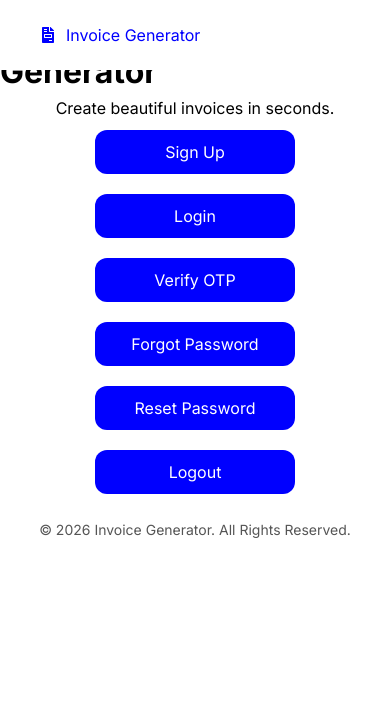
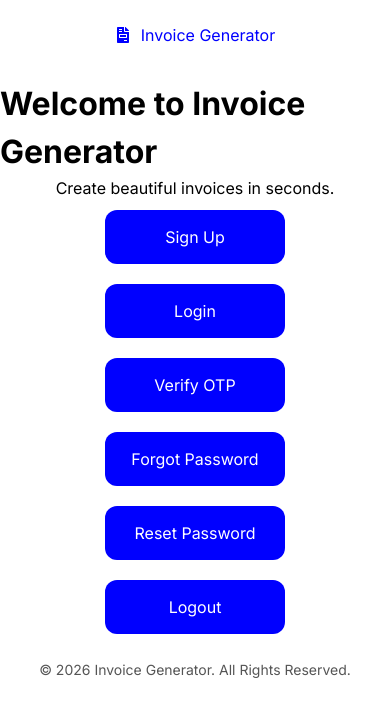
Before and after one commit to Cheffishg3094/Invoice-Generator, a React (Create React App) app: page / in a window 390 px wide. Shown: the top 716 px of the page. Built offline with nearby package versions, Linux system fonts and the light colour scheme.

Commit message:
Initial Commit

```diff
--- a/src/components/navbar/navbar.css
+++ b/src/components/navbar/navbar.css
@@ -18,11 +18,21 @@
 }
 
 @media only screen and (max-width: 1024px) {
+
     .navbar {
         position: fixed;
         top: 0;
         left: 0;
+
         width: 100%;
+        height: 70px;
+
+        display: flex;
+        justify-content: center;
+        align-items: center;
+
+        padding: 0;
+
         z-index: 1000;
     }
 }
--- a/src/pages/Home/Home.css
+++ b/src/pages/Home/Home.css
@@ -20,3 +20,15 @@
 .home-container button:hover {
     background-color: darkblue;
 }
+
+@media only screen and (max-width: 1024px) {
+    .home-container {
+        padding-top: 80px;
+        /* padding: 20px; */
+    }
+
+    .home-container button {
+        width: 180px;
+        padding: 15px;
+    }
+}
--- a/src/pages/Home/Home.jsx
+++ b/src/pages/Home/Home.jsx
@@ -6,8 +6,9 @@ import "./Home.css";
 
 export default function Home() {
   return (
+    <>
+      <Navbar />
       <div className="home-container">
-      <Navbar />
         <h1>Welcome to Invoice Generator</h1>
         <p>Create beautiful invoices in seconds.</p>
         <Link to="/signup">
@@ -28,7 +29,8 @@ export default function Home() {
         <Link to="/logout">
           <button>Logout</button>
         </Link>
+      </div>
       <Footer />
-    </div>
+    </>
   );
 }
```
Lines whose indentation alone changed are shown as unchanged.
